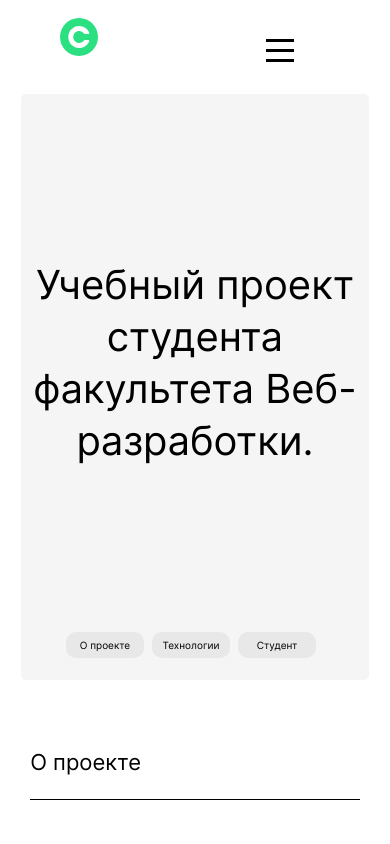
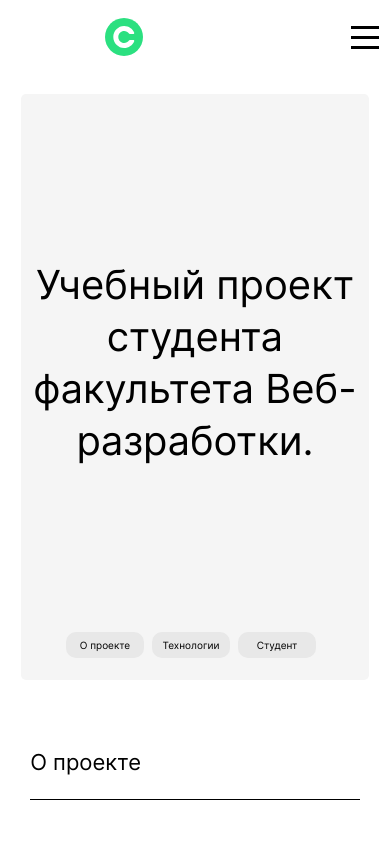
Before and after one commit to interind/movies-explorer-frontend, a React (Create React App) app: page / in a window 390 px wide. Shown: the top 844 px of the page. Built offline with nearby package versions, Linux system fonts and the light colour scheme.

Commit message:
button-close/open

```diff
--- a/src/components/Header/Header.css
+++ b/src/components/Header/Header.css
@@ -8,18 +8,21 @@
 }
 .Header__container {
   display: flex;
+  justify-content: space-between;
   align-items: center;
   position: fixed;
   top: 0;
-  left: 60px;
-  right: 60px;
+  left: auto;
+  right: auto;
   height: 74px;
+  width: calc(100% - 50px);
+  max-width: 1280px;
 }
 
 .Header__button-close {
   position: absolute;
-  top: 30px;
-  right: 30px;
+  top: 18px;
+  right: 60px;
   width: 40px;
   background-color: transparent;
   border: none;
@@ -29,12 +32,10 @@
   background-repeat: no-repeat;
 }
 .Header__button-open {
-  position: absolute;
   visibility: hidden;
   opacity: 0;
-  top: 30px;
-  right: 30px;
   width: 40px;
+  margin-right: 30px;
   background-color: transparent;
   border: none;
   height: 40px;
--- a/src/components/Header/Header.js
+++ b/src/components/Header/Header.js
@@ -51,7 +51,6 @@ function Header() {
           onChange={toggleNavbar}
           />
         <Navigation place={header.place}>
-          <NavTab links={dataLinks} place={header.place} hidden={true}/>
           <NavTab links={dataLinks} place={header.place}/>
         </Navigation>
       </div>
--- a/src/components/Logo/Logo.css
+++ b/src/components/Logo/Logo.css
@@ -2,7 +2,14 @@
   min-width: 38px;
   width: 38px;
   height: 38px;
+  margin-left: 60px;
   background-image: url(../../images/logo/logo.svg);
   background-repeat: no-repeat;
   background-size: cover;
 }
+
+@media screen and (max-width: 800px) {
+  .Logo {
+    margin-left: 30px;
+  }
+}
--- a/src/components/NavTab/NavTab.css
+++ b/src/components/NavTab/NavTab.css
@@ -15,6 +15,7 @@
 
 .NavTab_place_header {
   min-width: 200px;
+  margin-left: auto;
 }
 
 .NavTab_place_promo {
--- a/src/components/Navigation/Navigation.css
+++ b/src/components/Navigation/Navigation.css
@@ -4,7 +4,7 @@
 .Navigation_place_header {
   display: flex;
   justify-content: space-between;
-  overflow: hidden;
+  margin-right: 60px;
 }
 .Navigation_place_popup {
   display: flex;
```
